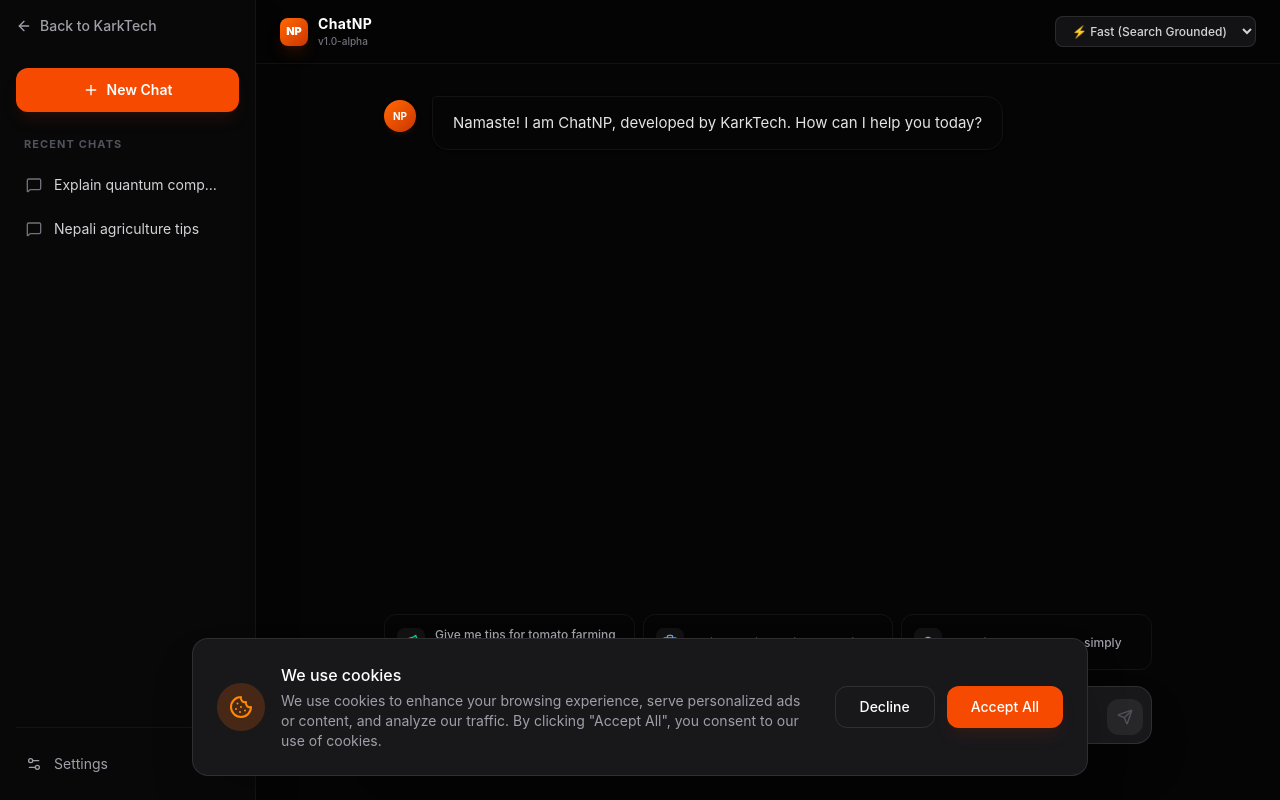
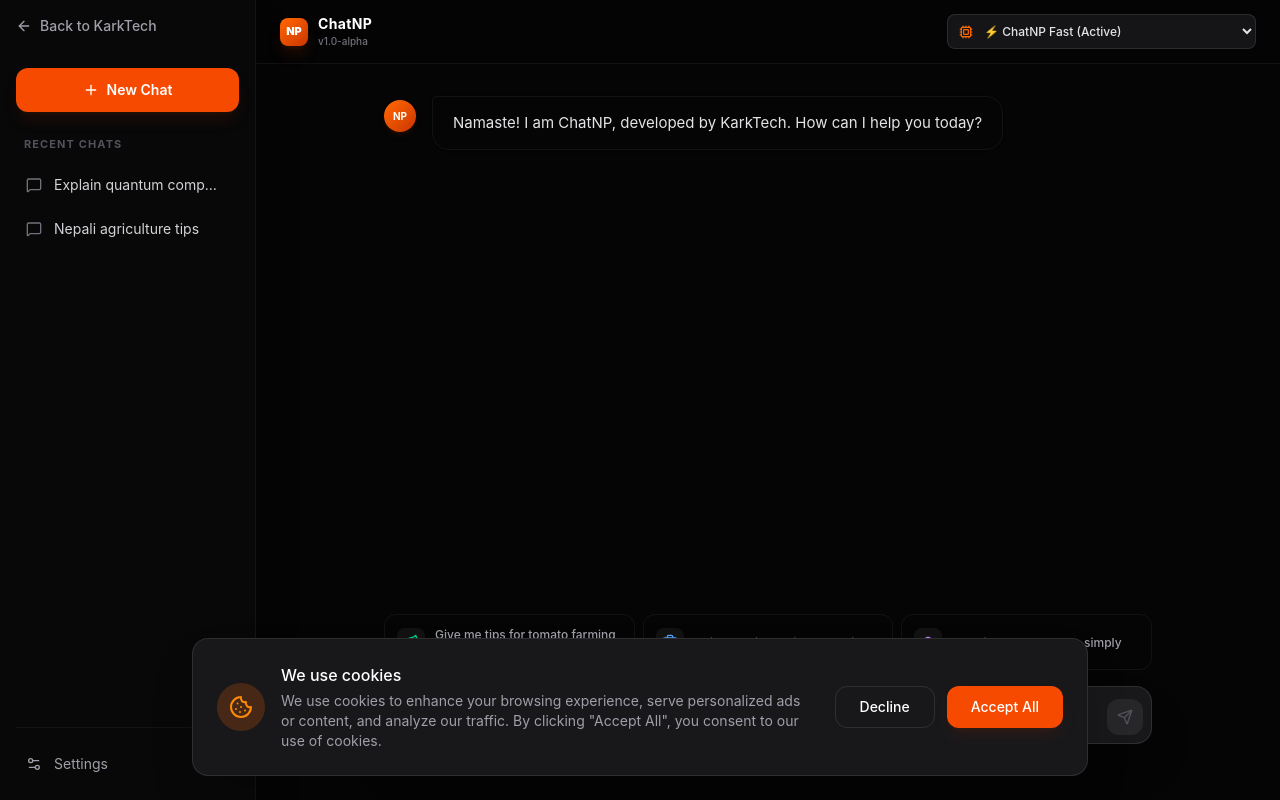
Before and after one commit to ganeshinunited-dot/Chatnepal, a Next.js app: page /chat in a window 1280 px wide. Built offline with nearby package versions, Linux system fonts and the light colour scheme.

Commit message:
Update page.tsx

```diff
--- a/app/chat/page.tsx
+++ b/app/chat/page.tsx
@@ -2,7 +2,7 @@
 
 import { useState, useRef, useEffect } from 'react';
 import Link from 'next/link';
-import { ArrowLeft, Send, Sparkles, User, Settings2, Plus, MessageSquare, Leaf, Briefcase, GraduationCap } from 'lucide-react';
+import { ArrowLeft, Send, Sparkles, User, Settings2, Plus, MessageSquare, Leaf, Briefcase, GraduationCap, Cpu } from 'lucide-react';
 import { motion } from "motion/react";
 
 type Message = {
@@ -120,15 +120,25 @@ export default function ChatNPInterface() {
             </div>
           </div>
 
+          {/* Model Selection Dropdown */}
           <div className="flex items-center gap-2">
-            <select
-              value={modelType}
-              onChange={(e) => setModelType(e.target.value)}
-              className="bg-zinc-900/80 border border-white/10 rounded-lg text-xs font-medium text-zinc-300 px-3 py-1.5 outline-none focus:ring-2 focus:ring-orange-500/50 cursor-pointer hidden sm:block transition-all hover:bg-zinc-800"
-            >
-              <option value="chatnp-fast">⚡ Fast (Search Grounded)</option>
-              <option value="chatnp-advanced">🧠 Advanced (Deep Think)</option>
-            </select>
+            <div className="relative flex items-center">
+              <Cpu className="w-3.5 h-3.5 text-orange-500 absolute left-3 pointer-events-none hidden sm:block" />
+              <select
+                value={modelType}
+                onChange={(e) => setModelType(e.target.value)}
+                className="bg-zinc-900/90 border border-white/10 rounded-lg text-xs font-medium text-zinc-200 pl-3 sm:pl-8 pr-4 py-2 outline-none focus:ring-2 focus:ring-orange-500/50 cursor-pointer transition-all hover:bg-zinc-800 shadow-inner"
+              >
+                {/* Active Models */}
+                <option value="chatnp-fast">⚡ ChatNP Fast (Active)</option>
+                <option value="chatnp-advanced">🧠 ChatNP Advanced (Active)</option>
+
+                {/* Coming Soon Models from PDF/Roadmap */}
+                <option value="chatnp-sovereign-7b" disabled>🚀 ChatNP Sovereign 7B (Coming Soon)</option>
+                <option value="chatnp-agri-expert" disabled>🌾 ChatNP Agri-Specialist (Coming Soon)</option>
+                <option value="chatnp-legal-nepal" disabled>⚖️ ChatNP Legal & Tax AI (Coming Soon)</option>
+              </select>
+            </div>
           </div>
         </header>
 
@@ -180,11 +190,11 @@ export default function ChatNPInterface() {
           </div>
         </div>
 
-        {/* Input Area (Bottom Fixed inside Flex) */}
+        {/* Input Area */}
         <div className="shrink-0 bg-gradient-to-t from-[#050505] via-[#050505] to-transparent pt-4 pb-6 px-4 sm:px-6 z-10">
           <div className="max-w-3xl mx-auto">
 
-            {/* Prompt Chips (Shows only when chat is empty) */}
+            {/* Prompt Chips */}
             {messages.length === 1 && (
               <motion.div
                 initial={{ opacity: 0, y: 10 }}
```
